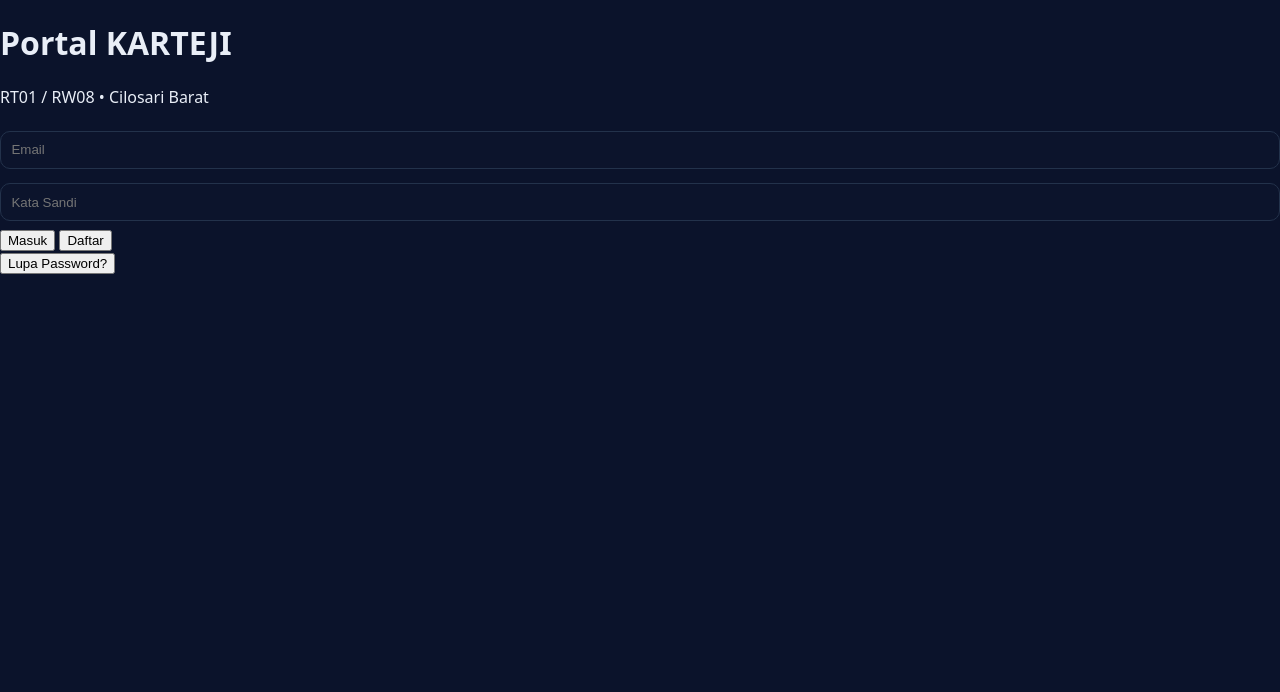
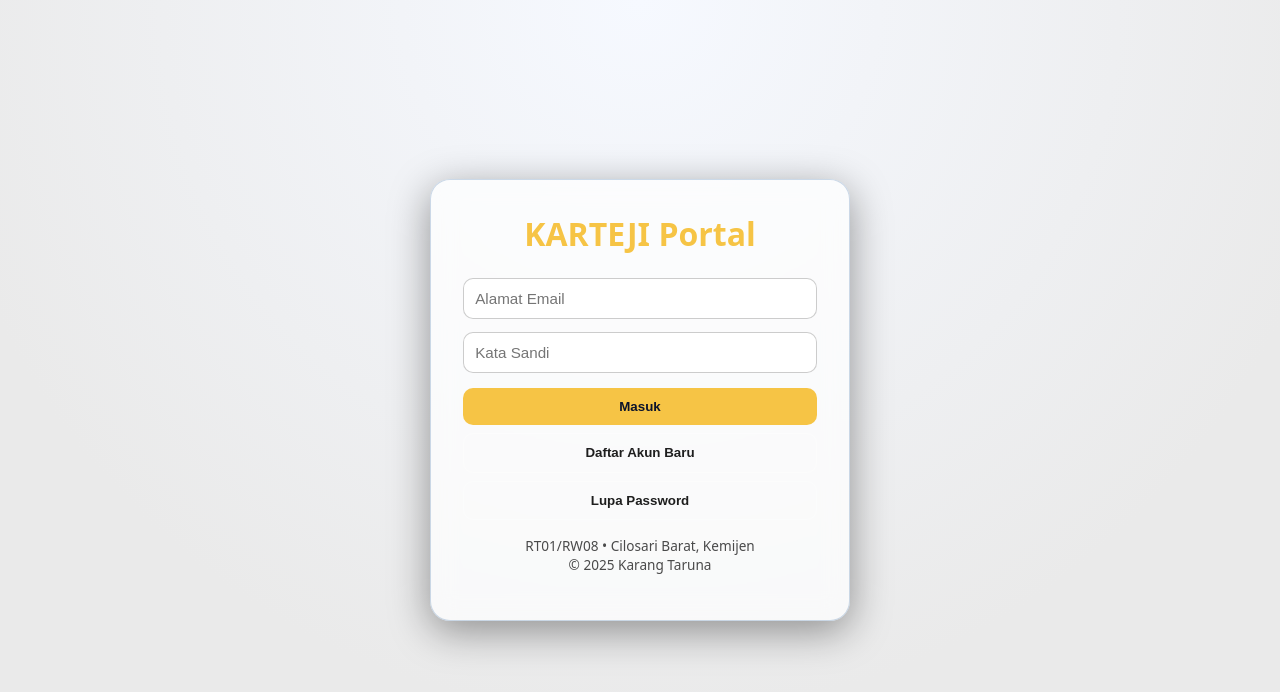
Before and after one commit to cilobar01-source/Karteji, a plain HTML site: page auth.html in a window 1280 px wide. Drawn offline with Linux system fonts and the light colour scheme; files that its build step writes are made by us from their sources; no server answers.

Commit message:
Update auth.html

```diff
--- a/auth.html
+++ b/auth.html
@@ -1,34 +1,67 @@
 <!DOCTYPE html>
 <html lang="id">
 <head>
-<meta charset="UTF-8" />
+<meta charset="utf-8" />
 <meta name="viewport" content="width=device-width,initial-scale=1" />
-<title>Masuk ke Portal KARTEJI</title>
-<link rel="stylesheet" href="style.css" />
-<link rel="manifest" href="manifest.json" />
-<meta name="theme-color" content="#0e4c92" />
+<title>Portal KARTEJI • Login & Daftar</title>
+<link rel="icon" href="assets/logo.svg" />
+<style>
+:root{
+  --biru:#0e4c92;--emas:#f6c445;
+  --bg-dark:#0b132b;--text-dark:#f5f7fa;
+  --bg-light:#ffffff;--text-light:#1e293b;
+}
+*{box-sizing:border-box}body{margin:0;font-family:'Poppins',system-ui;overflow:hidden}
+canvas{position:absolute;inset:0;z-index:0;background:transparent}
+main{position:relative;z-index:1;display:flex;justify-content:center;align-items:center;
+  height:100vh;background:radial-gradient(circle at top,var(--biru),#081124 70%);transition:.5s}
+main.light{background:radial-gradient(circle at top,#f6f9ff,#eaeaea 70%)}
+.card{width:min(90%,420px);padding:2rem;border-radius:20px;
+  background:rgba(255,255,255,0.08);backdrop-filter:blur(12px);border:1px solid rgba(246,196,69,0.3);
+  box-shadow:0 10px 40px rgba(0,0,0,.4);color:#fff;transition:.4s}
+.light .card{background:rgba(255,255,255,0.7);color:#1e1e1e;border:1px solid rgba(14,76,146,.2)}
+h1{text-align:center;color:var(--emas);margin:0 0 1rem}
+input{width:100%;padding:.7rem;margin:.4rem 0;border-radius:10px;border:1px solid rgba(255,255,255,.2);
+  background:rgba(0,0,0,.25);color:#fff;font-size:.95rem}
+.light input{background:rgba(255,255,255,.9);color:#000;border:1px solid rgba(0,0,0,.2)}
+.btn{width:100%;padding:.7rem;margin-top:.5rem;border:none;border-radius:10px;font-weight:700;cursor:pointer}
+.btn-primary{background:var(--emas);color:#0b132b}
+.btn-ghost{background:transparent;color:inherit;border:1px solid rgba(255,255,255,.3)}
+.note{text-align:center;font-size:.85rem;margin-top:1rem;opacity:.8}
+.hidden{display:none}
+.toast{position:fixed;bottom:20px;right:20px;background:#111928;color:#fff;
+  border:1px solid var(--emas);padding:.6rem .9rem;border-radius:10px;z-index:9999}
+.light .toast{background:#fff;color:#000;border-color:var(--biru)}
+</style>
 </head>
+<body>
+<canvas id="bg"></canvas>
+<main id="main">
+  <div class="card">
+    <h1>KARTEJI Portal</h1>
+    <input id="email" type="email" placeholder="Alamat Email" autocomplete="username" />
+    <input id="pass" type="password" placeholder="Kata Sandi" autocomplete="current-password" />
 
-<body>
-<main class="auth-container">
-  <h1>Portal KARTEJI</h1>
-  <p>RT01 / RW08 • Cilosari Barat</p>
+    <button id="loginBtn" class="btn btn-primary">Masuk</button>
+    <button id="regBtn" class="btn btn-ghost">Daftar Akun Baru</button>
+    <button id="resetBtn" class="btn btn-ghost">Lupa Password</button>
 
-  <input type="email" id="email" placeholder="Email" />
-  <input type="password" id="pass" placeholder="Kata Sandi" />
-  <div class="btn-row">
-    <button id="login">Masuk</button>
-    <button id="register">Daftar</button>
+    <p class="note">RT01/RW08 • Cilosari Barat, Kemijen<br/>© 2025 Karang Taruna</p>
   </div>
-  <button id="reset" class="link-btn">Lupa Password?</button>
-  <p id="msg"></p>
 </main>
 
 <script type="module">
+/* ===== Firebase SDK ===== */
 import { initializeApp } from "https://www.gstatic.com/firebasejs/10.14.1/firebase-app.js";
-  import { getAuth, signInWithEmailAndPassword, createUserWithEmailAndPassword, sendPasswordResetEmail } from "https://www.gstatic.com/firebasejs/10.14.1/firebase-auth.js";
-  import { getFirestore, doc, setDoc, serverTimestamp } from "https://www.gstatic.com/firebasejs/10.14.1/firebase-firestore.js";
+import {
+  getAuth, createUserWithEmailAndPassword, signInWithEmailAndPassword,
+  sendPasswordResetEmail, onAuthStateChanged
+} from "https://www.gstatic.com/firebasejs/10.14.1/firebase-auth.js";
+import {
+  getFirestore, doc, getDoc, setDoc, serverTimestamp
+} from "https://www.gstatic.com/firebasejs/10.14.1/firebase-firestore.js";
 
+/* ===== Konfigurasi Firebase ===== */
 const firebaseConfig = {
   apiKey: "AIzaSyCgJC8OQBG_wQt57tZHfNuVKPb2VVlAalI",
   authDomain: "karang-taruna-aadaf.firebaseapp.com",
@@ -37,49 +70,81 @@
   messagingSenderId: "367208001887",
   appId: "1:367208001887:web:bce5982d99edefb7e746ea"
 };
-
 const app = initializeApp(firebaseConfig);
 const auth = getAuth(app);
-  const db = getFirestore(app);
+const db   = getFirestore(app);
 
-  const msg = (t) => document.getElementById("msg").innerText = t;
+/* ===== Helper ===== */
+const $ = s=>document.querySelector(s);
+function toast(m){const d=document.createElement('div');d.className='toast';d.textContent=m;document.body.appendChild(d);setTimeout(()=>d.remove(),3000);}
 
-  document.getElementById("login").onclick = async () => {
-    const e = email.value, p = pass.value;
-    try {
-      await signInWithEmailAndPassword(auth, e, p);
-      msg("Login berhasil ✅");
-      location.href = "dashboard.html";
-    } catch(err) {
-      msg("Gagal: " + err.message);
+/* ===== Theme (auto detect) ===== */
+const main = $('#main');
+function setTheme(){const light=window.matchMedia('(prefers-color-scheme: light)').matches;main.classList.toggle('light', light);}
+setTheme(); window.matchMedia('(prefers-color-scheme: light)').addEventListener('change', setTheme);
+
+/* ===== Background Particles ===== */
+const canvas=$('#bg'), ctx=canvas.getContext('2d');
+let w,h,particles=[];
+function resize(){w=canvas.width=innerWidth;h=canvas.height=innerHeight;}
+function createParticle(){return{x:Math.random()*w,y:Math.random()*h,r:Math.random()*2+1,dx:(Math.random()-.5)*.4,dy:(Math.random()-.5)*.4,op:Math.random()*.6+.2};}
+function draw(){
+  ctx.clearRect(0,0,w,h);
+  const light=main.classList.contains('light');
+  for(const p of particles){
+    p.x+=p.dx; p.y+=p.dy;
+    if(p.x<0||p.x>w)p.dx*=-1;if(p.y<0||p.y>h)p.dy*=-1;
+    ctx.beginPath();ctx.arc(p.x,p.y,p.r,0,Math.PI*2);
+    ctx.fillStyle=light?`rgba(14,76,146,${p.op})`:`rgba(246,196,69,${p.op})`;
+    ctx.fill();
   }
+  requestAnimationFrame(draw);
+}
+addEventListener('resize',resize);resize();particles=Array.from({length:80},createParticle);draw();
+
+/* ===== Ensure user doc ===== */
+async function ensureUser(uid,email){
+  const ref=doc(db,'users',uid);
+  const snap=await getDoc(ref);
+  if(!snap.exists()){
+    await setDoc(ref,{email,role:'anggota',createdAt:serverTimestamp()});
+  }
+}
+
+/* ===== Actions ===== */
+$('#loginBtn').onclick=async()=>{
+  const email=$('#email').value.trim(), pass=$('#pass').value;
+  if(!email||!pass) return toast('Isi email & sandi');
+  try{
+    const {user}=await signInWithEmailAndPassword(auth,email,pass);
+    await ensureUser(user.uid,user.email);
+    toast('Berhasil masuk ✅');
+    setTimeout(()=>location.href='dashboard.html',800);
+  }catch(e){toast(e.message);}
 };
 
-  document.getElementById("register").onclick = async () => {
-    const e = email.value, p = pass.value;
-    try {
-      const res = await createUserWithEmailAndPassword(auth, e, p);
-      await setDoc(doc(db, "users", res.user.uid), { email: e, role: "anggota", createdAt: serverTimestamp() });
-      msg("Pendaftaran berhasil 🎉");
-      location.href = "dashboard.html";
-    } catch(err) {
-      msg("Gagal: " + err.message);
-    }
+$('#regBtn').onclick=async()=>{
+  const email=$('#email').value.trim(), pass=$('#pass').value;
+  if(!email||!pass) return toast('Isi email & sandi');
+  try{
+    const {user}=await createUserWithEmailAndPassword(auth,email,pass);
+    await ensureUser(user.uid,user.email);
+    toast('Pendaftaran berhasil 🎉');
+    setTimeout(()=>location.href='dashboard.html',800);
+  }catch(e){toast(e.message);}
 };
 
-  document.getElementById("reset").onclick = async () => {
-    const e = email.value;
-    try {
-      await sendPasswordResetEmail(auth, e);
-      msg("Link reset dikirim ke email 📧");
-    } catch(err) {
-      msg("Gagal: " + err.message);
-    }
+$('#resetBtn').onclick=async()=>{
+  const email=$('#email').value.trim();
+  if(!email) return toast('Masukkan email');
+  try{
+    await sendPasswordResetEmail(auth,email);
+    toast('Link reset dikirim 📧');
+  }catch(e){toast(e.message);}
 };
-</script>
 
-<script>
-if ("serviceWorker" in navigator) navigator.serviceWorker.register("service-worker.js");
+/* ===== Auto redirect jika login ===== */
+onAuthStateChanged(auth,u=>{if(u)location.href='dashboard.html';});
 </script>
 </body>
 </html>
```
Lines whose indentation alone changed are shown as unchanged.
